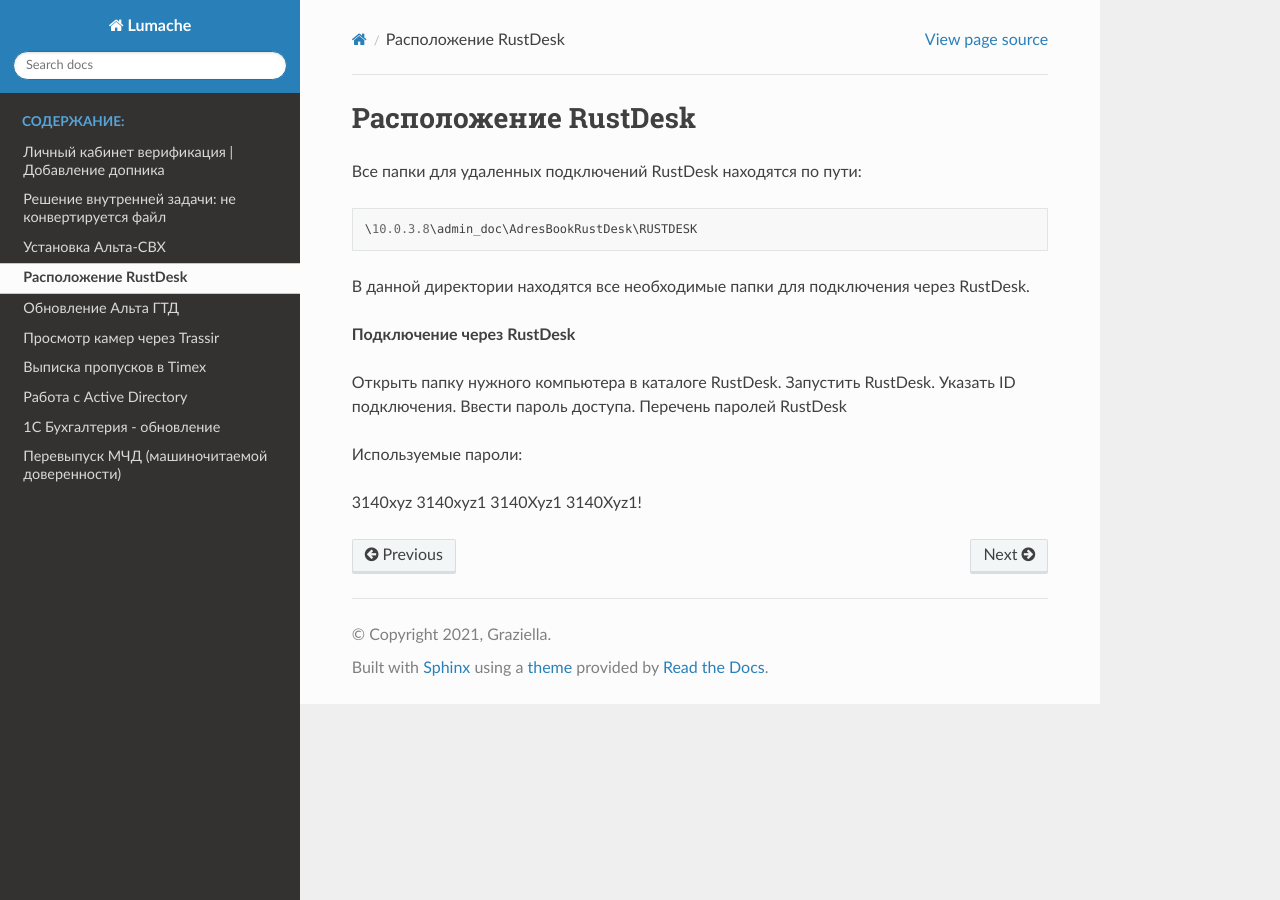
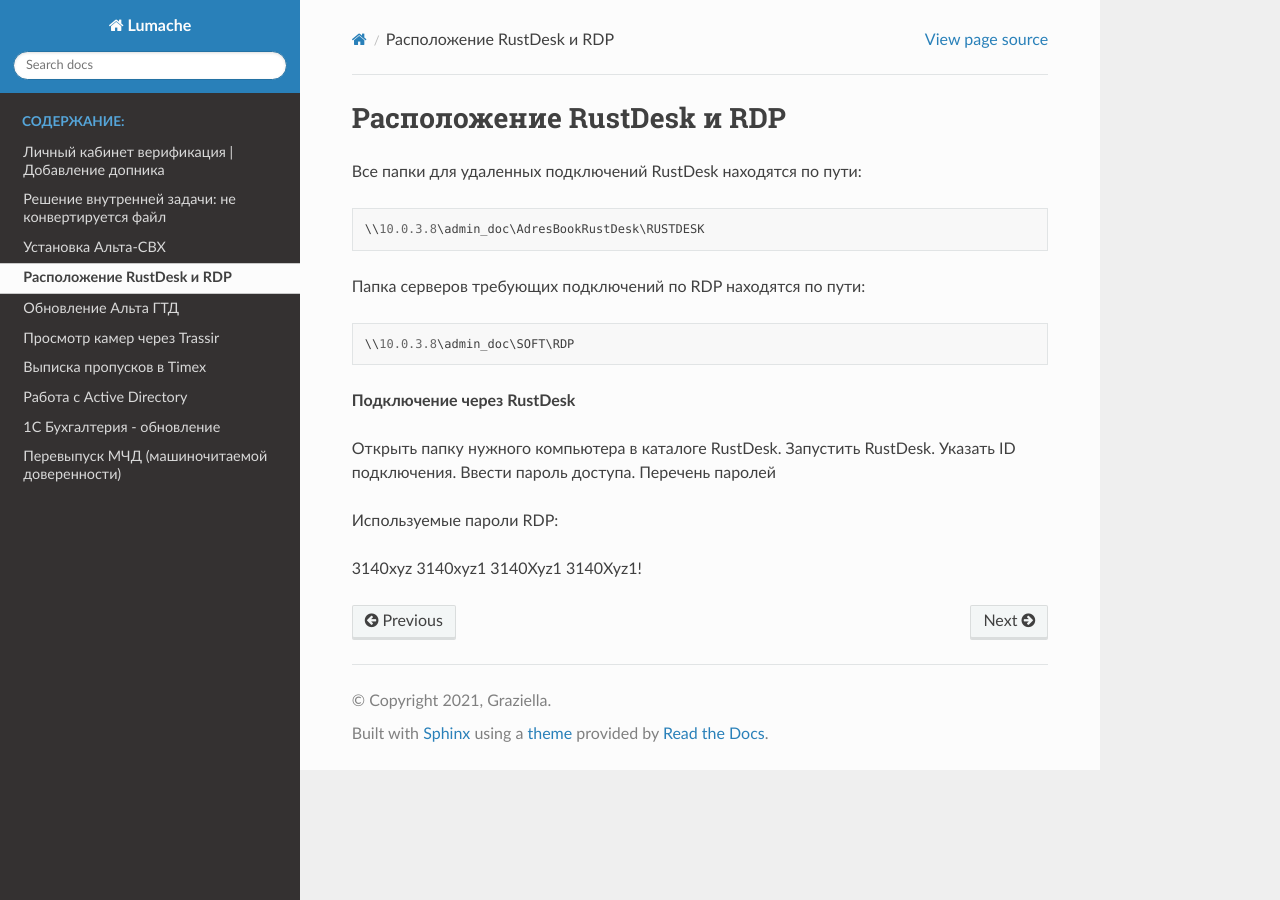
Before and after one commit to RdotF/docs, a Sphinx documentation site: the page built from docs/source/rdp.rst, in a window 1280 px wide. Built offline with Sphinx 7.4.7 and the Read the Docs theme 3.1.0, drawn with Linux system fonts in a browser that asks for light colours.

Commit message:
Update rdp.rst

```diff
--- a/docs/source/rdp.rst
+++ b/docs/source/rdp.rst
@@ -1,15 +1,19 @@
 ==================================
-Расположение RustDesk
+Расположение RustDesk и RDP
 ==================================
 Все папки для удаленных подключений RustDesk находятся по пути:
 
 ::
 
-\10.0.3.8\admin_doc\AdresBookRustDesk\RUSTDESK
+\\10.0.3.8\admin_doc\AdresBookRustDesk\RUSTDESK
+
+Папка серверов требующих подключений по RDP находятся по пути:
+
+::
+
+\\10.0.3.8\admin_doc\SOFT\RDP
 
 
-
-В данной директории находятся все необходимые папки для подключения через RustDesk.
 
 **Подключение через RustDesk**
 
@@ -18,9 +22,9 @@
 Запустить RustDesk.
 Указать ID подключения.
 Ввести пароль доступа.
-Перечень паролей RustDesk
+Перечень паролей
 
-Используемые пароли:
+Используемые пароли RDP:
 
 ::
 
```
